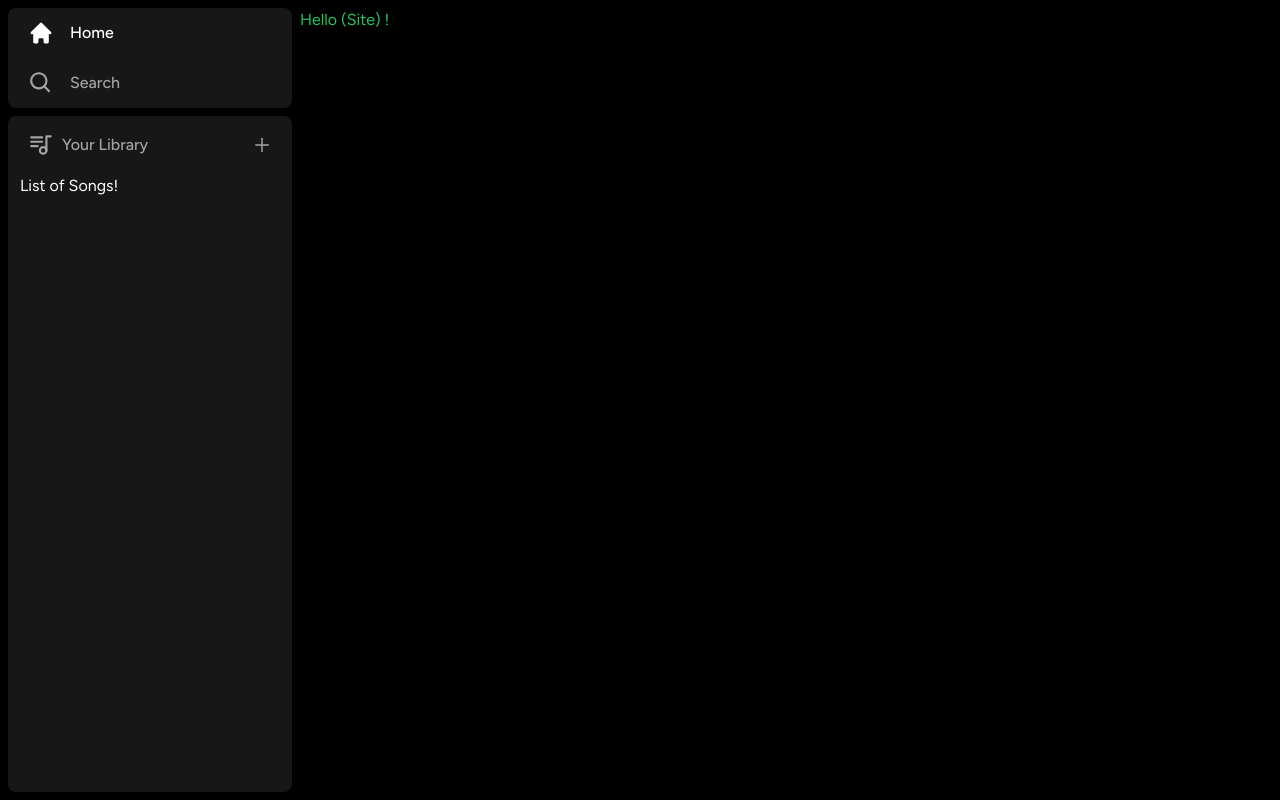
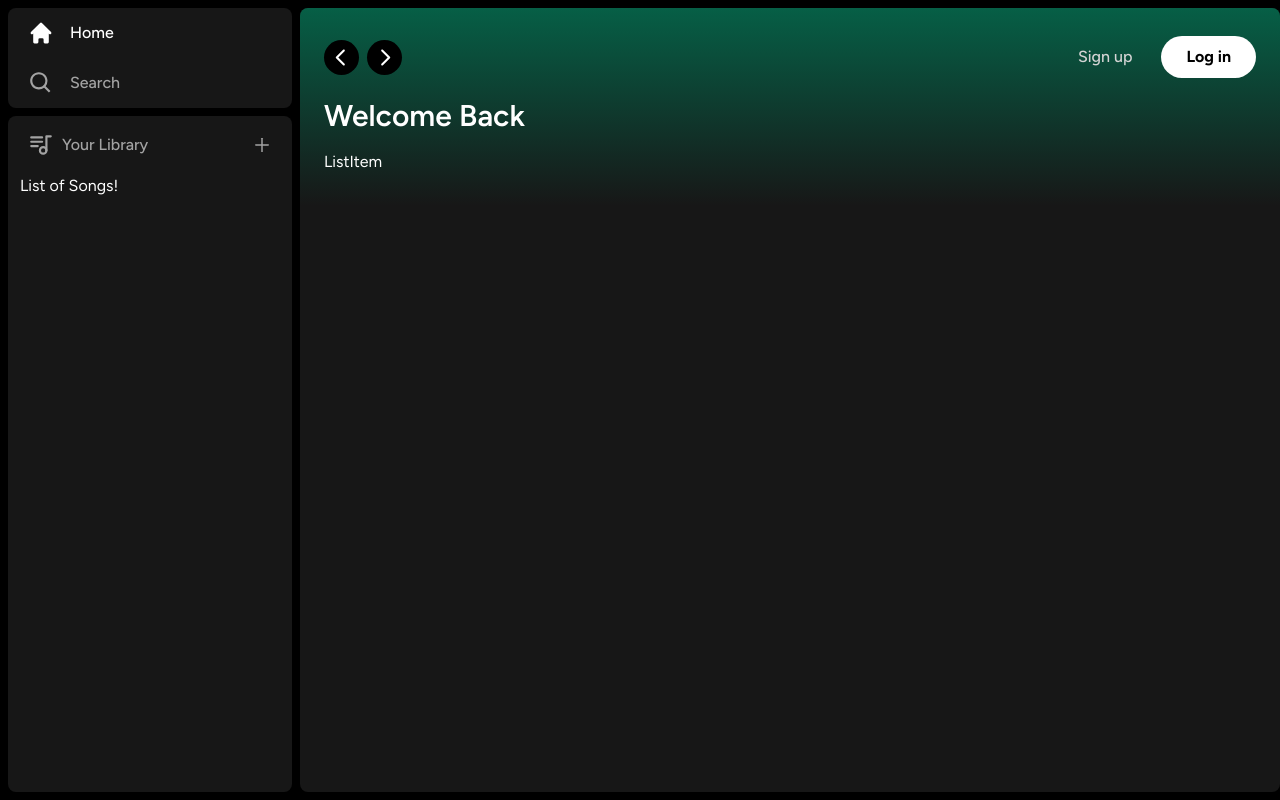
Before and after one commit to yashdev9274/cosmic, a Next.js app: page / in a window 1280 px wide. Built offline with nearby package versions, Linux system fonts and the light colour scheme.

Commit message:
Add Header and ListItem components

```diff
--- a/app/(site)/page.tsx
+++ b/app/(site)/page.tsx
@@ -1,7 +1,42 @@
+import Header from '@/components/Header'
+import ListItem from '@/components/ListItem'
 import Image from 'next/image'
 
 export default function Home() {
   return (
-    <div className='text-green-500'>Hello (Site) !</div>
+    <div className='
+    bg-neutral-900
+    rounded-lg
+    h-full
+    w-full
+    overflow-hidden
+    overflow-y-auto
+    '>
+      <Header>
+        <div className='mb-2'>
+          <h1 className='
+          text-white
+          text-3xl
+          font-semibold
+          '>
+            Welcome Back
+          </h1>
+
+          <div
+          className="
+          grid
+          grid-cols-1
+          sm:grid-cols-2
+          xl:grid-cols-3
+          2xl:grid-cols-4
+          gap-3
+          mt-4
+        "
+          >
+            <ListItem/>
+          </div>
+        </div>
+      </Header>
+    </div>
   )
 }
--- /dev/null
+++ b/components/Button.tsx
@@ -0,0 +1,45 @@
+import { forwardRef } from "react";
+import { twMerge } from "tailwind-merge";
+
+interface ButtonProps
+    extends React.ButtonHTMLAttributes<HTMLButtonElement> {}
+
+const Button = forwardRef<HTMLButtonElement, ButtonProps>(({
+    className,
+    children,
+    disabled,
+    type = "button",
+    ...props
+}, ref) => {
+    return (
+        <button
+            type={type}
+            className={twMerge(`
+            w-full
+            rounded-full
+            bg-green-500
+            border
+            border-transparent
+            px-3
+            py-3
+            disabled:cursor-not-allowed
+            disabled:opacity-50
+            text-black
+            font-bold
+            hover:opacity-75
+            transition
+            `,
+            className
+            )}
+            disabled={disabled}
+            ref={ref}
+            {...props}
+        >
+            {children}
+
+        </button>
+    )
+})
+
+Button.displayName = "Button";
+export default Button;
--- a/components/Header.tsx
+++ b/components/Header.tsx
@@ -1,7 +1,153 @@
-const Header = () => {
+"use client";
+
+import { twMerge } from "tailwind-merge";
+import { RxCaretLeft, RxCaretRight } from "react-icons/rx";
+import { useRouter } from "next/navigation";
+import { HiHome } from "react-icons/hi";
+import { BiSearch } from "react-icons/bi";
+import Button from "./Button";
+
+interface HeaderProps {
+    children: React.ReactNode;
+    className?: string;
+
+
+}
+
+
+const Header: React.FC<HeaderProps> = ({
+    children,
+    className
+}) => {
+
+
+    const router = useRouter();
+
     return (
-        <div>
-            Header
+        <div className={twMerge(`
+        h-fit
+        bg-gradient-to-b
+        from-emerald-800
+        p-6
+        `,
+        className
+        )}>
+            <div className="
+                w-full
+                mb-4
+                flex
+                items-center
+                justify-between
+            ">
+                <div className="
+                    hidden
+                    md:flex
+                    gap-x-2
+                    items-center
+                ">
+                    <button
+
+                    onClick={()=> router.back()}
+                    className="
+                        rounded-full
+                        bg-black
+                        flex
+                        items-center
+                        justify-center
+                        cursor-pointer
+                        hover:opacity-75
+                        transition
+
+                    ">
+                        <RxCaretLeft className="text-white" size={35}/>
+                    </button>
+                    <button
+
+                    onClick={()=> router.forward()}
+                    className="
+                        rounded-full
+                        bg-black
+                        flex
+                        items-center
+                        justify-center
+                        cursor-pointer
+                        hover:opacity-75
+                        transition
+
+                    ">
+                        <RxCaretRight className="text-white" size={35}/>
+                    </button>
+                </div>
+                <div className="flex md:hidden gap-x-2 items-center">
+                <button
+
+                    onClick={()=> router.push('/')}
+                    className="
+                    rounded-full
+                    p-2
+                    bg-white
+                    flex
+                    items-center
+                    justify-center
+                    cursor-pointer
+                    hover:opacity-75
+                    transition
+
+                    ">
+                        <HiHome className="text-black" size={20} />
+                    </button>
+                    <button
+
+                    onClick={()=> router.push('/search')}
+                    className="
+                    rounded-full
+                    p-2
+                    bg-white
+                    flex
+                    items-center
+                    justify-center
+                    cursor-pointer
+                    hover:opacity-75
+                    transition
+
+                    ">
+                        <BiSearch className="text-black" size={20} />
+                    </button>
+                </div>
+                <div className="
+                    flex
+                    gap-x-4
+                    items-center
+                    justify-center
+                ">
+                    <>
+                    <div>
+                        <Button
+                        onClick={()=>{}}
+                        className="
+                            bg-transparent
+                            text-neutral-300
+                            font-medium
+                        ">
+                            Sign up
+                        </Button>
+                    </div>
+
+                    <div>
+                        <Button
+                        onClick={()=>{}}
+                        className="
+                            bg-white px-6 py-2
+                        ">
+                            Log in
+                        </Button>
+                    </div>
+
+                    </>
+
+                </div>
+            </div>
+            {children}
         </div>
      );
 }
--- /dev/null
+++ b/components/ListItem.tsx
@@ -0,0 +1,9 @@
+const ListItem = () => {
+    return (
+        <div>
+            ListItem
+        </div>
+     );
+}
+
+export default ListItem;
```
